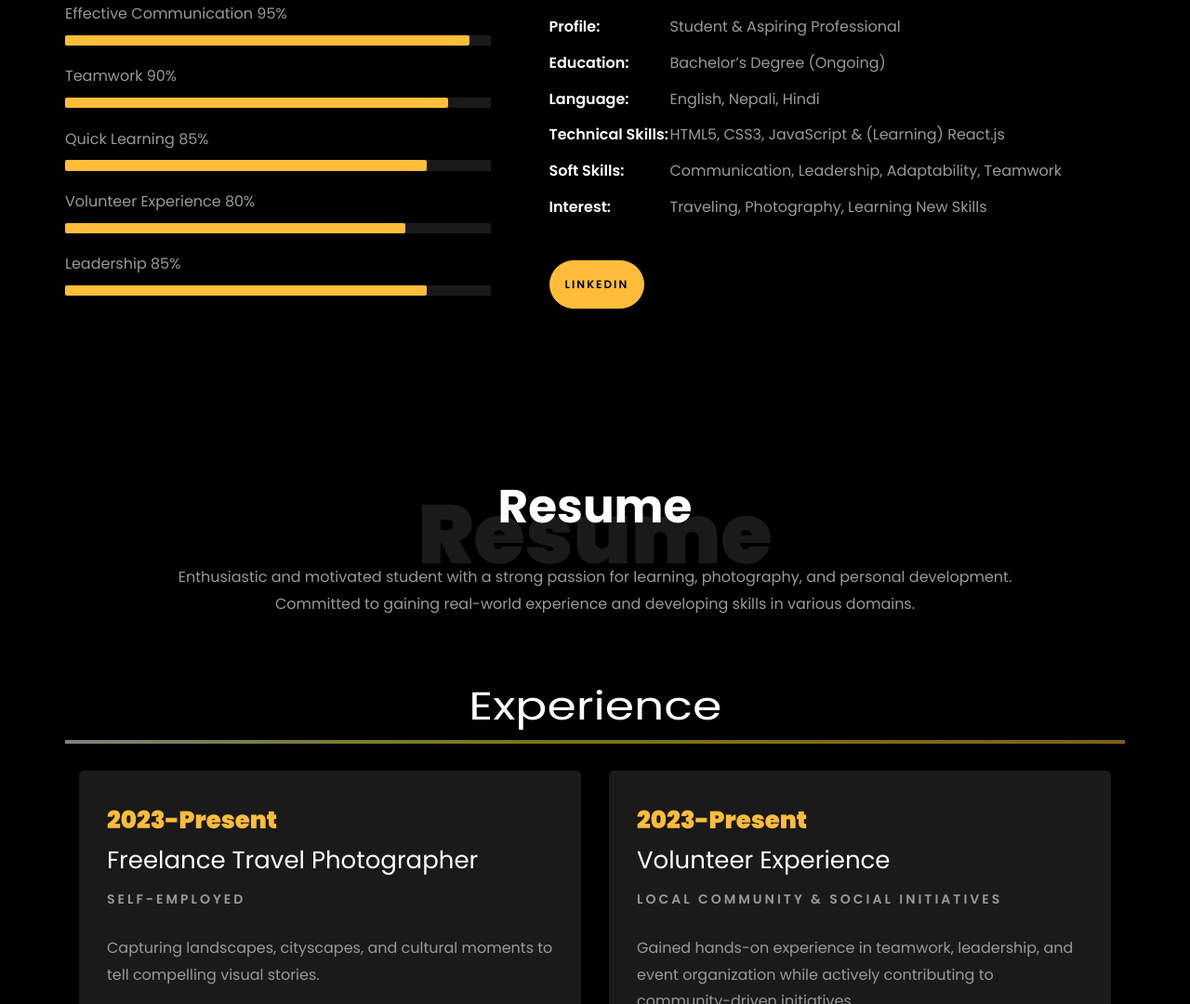
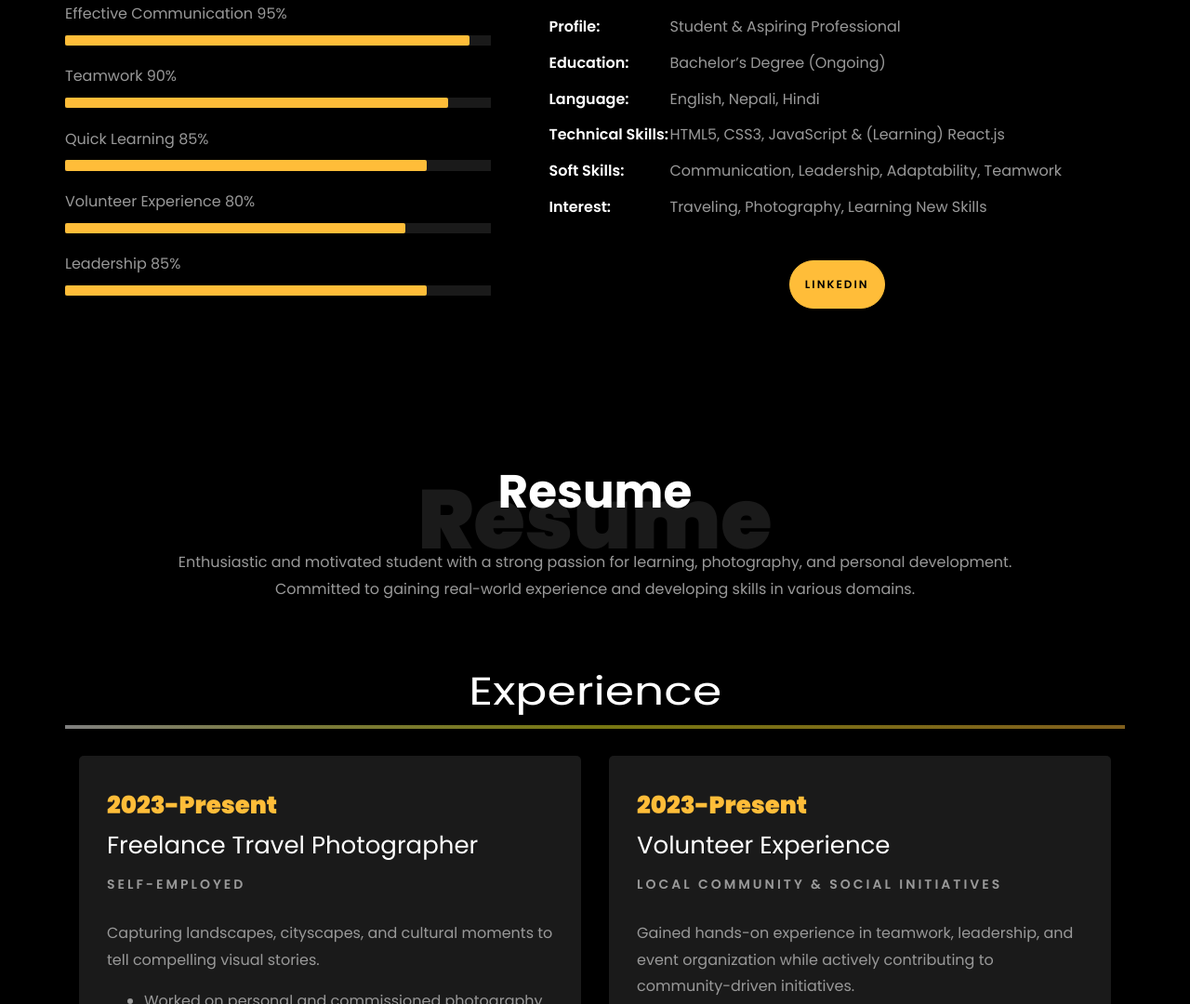
Before and after one commit to Lashang554/My-portfolio, a plain HTML site: page index.html in a window 1280 px wide. Shown: the part 1130-2210 px from the top of the page at 93% size. Drawn offline with Linux system fonts and the light colour scheme; files whose address does not match are found by name.

Commit message:
linkedin uodate

```diff
--- a/index.html
+++ b/index.html
@@ -545,13 +545,13 @@
                         </div>
                     </div>
 
-                    <div class="counter-wrap ftco-animate d-flex mt-md-3">
+                    <div class="counter-wrap ftco-animate mt-md-3 text-center">
                         <div class="text">
                             <!-- <p class="mb-4">
                                 <span class="number" data-number="30">0</span> <span>+</span>
                                 <span>&nbsp; Projects completed</span>
                             </p> -->
-                            <p><a href="https://www.linkedin.com/in/lashang-tamang-415605320/" class="btn btn-primary py-3 px-3" target="_blank" rel="noopener noreferrer">LinkedIn</a></p>
+                            <p class="mb-0"><a href="https://www.linkedin.com/in/lashang-tamang-415605320/" class="btn btn-primary py-3 px-3" target="_blank" rel="noopener noreferrer">LinkedIn</a></p>
                         </div>
                     </div>
                 </div>
```
